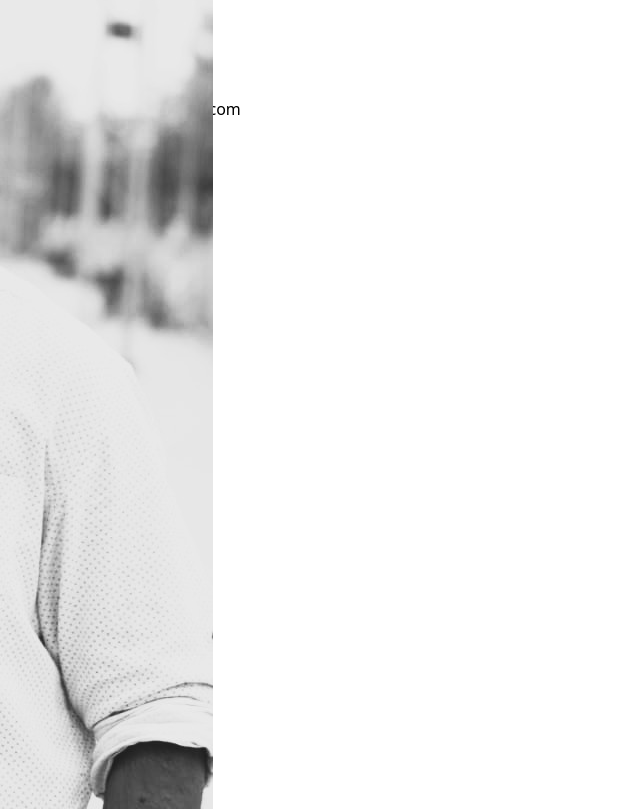
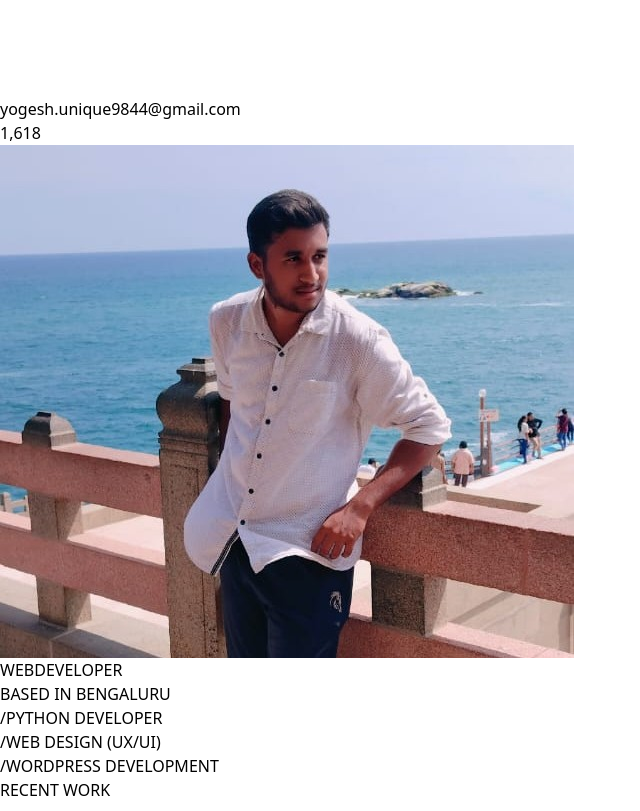
Before and after one commit to WhenYogesh/portfolio, a React app in the folder frontend/: page / in a window 1280 px wide. Shown: the part 3240-4051 px from the top of the page, without its empty margins (0-640 px from the left). Built offline with nearby package versions, Linux system fonts and the light colour scheme; the HTML template or start-up script is replaced by a standard one.

Commit message:
added hero1

```diff
--- a/frontend/src/components/hero.tsx
+++ b/frontend/src/components/hero.tsx
@@ -1,18 +1,42 @@
 import React, { useState, useRef } from 'react';
 
 const CreativeDesignerHero: React.FC = () => {
+  const [hoveredLetter, setHoveredLetter] = useState<number | null>(null);
   const [mousePosition, setMousePosition] = useState({ x: 0, y: 0 });
-  const [isHovering, setIsHovering] = useState(false);
-  const titleRef = useRef<HTMLDivElement>(null);
+
+  const title = "WEBDEVELOPER";
+  const letters = title.split('');
+
+  // Different images for different letters
+  const letterImages = [
+    "./src/assets/bw.jpg", // W - Web
+    "./src/assets/color.jpg", // E - Development
+    "./src/assets/bw.jpg", // B - Browser
+    "./src/assets/color.jpg", // D - Design
+    "./src/assets/bw.jpg", // E - E-commerce
+    "./src/assets/color.jpg", // V - Visual
+    "./src/assets/bw.jpg", // E - Experience
+    "./src/assets/color.jpg", // L - Layout
+    "./src/assets/bw.jpg", // O - Optimization
+    "./src/assets/color.jpg", // P - Performance
+    "./src/assets/bw.jpg", // E - Engineering
+    "./src/assets/color.jpg", // R - Responsive
+  ];
 
   const handleMouseMove = (e: React.MouseEvent<HTMLDivElement>) => {
-    if (titleRef.current) {
-      const rect = titleRef.current.getBoundingClientRect();
+    const rect = e.currentTarget.getBoundingClientRect();
     setMousePosition({
       x: e.clientX - rect.left,
       y: e.clientY - rect.top,
     });
-    }
+  };
+
+  const handleLetterHover = (index: number) => {
+    setHoveredLetter(index);
+  };
+
+  const handleLetterLeave = () => {
+    setHoveredLetter(null);
   };
 
   return (
@@ -34,7 +58,7 @@ const CreativeDesignerHero: React.FC = () => {
           <div className="mb-6 flex flex-col items-center">
             <div className="w-full max-w-[220px] aspect-[3/4] bg-gray-300 overflow-hidden mb-4">
               <img
-                src=".\src\assets\color.jpg"
+                src="./src/assets/color.jpg"
                 alt="Creative Designer"
                 className="w-full h-full object-cover grayscale"
               />
@@ -79,26 +103,28 @@ const CreativeDesignerHero: React.FC = () => {
         <div className="hidden lg:block w-full max-w-[1600px] mx-auto">
           <div className="relative w-full h-[calc(100vh-6rem)]">
             {/* Top Counter */}
-            <div className="absolute top-0 left-0 text-[10px] xl:text-[11px] font-medium z-10">
-              2025
+            <div className="absolute top-0 left-0 text-[10px] xl:text-[11px] font-medium z-30">
+              1,618
             </div>
 
-            {/* Main Title with Image Interaction */}
+            {/* Main Title with Letter Hover */}
             <div
-              ref={titleRef}
               className="relative w-full"
               onMouseMove={handleMouseMove}
-              onMouseEnter={() => setIsHovering(true)}
-              onMouseLeave={() => setIsHovering(false)}
             >
-              <h1 className="text-[120px] xl:text-[160px] 2xl:text-[220px] leading-[0.82] font-black tracking-[-0.02em] cursor-default select-none whitespace-nowrap overflow-visible">
-                WEBDEVELOPER
-              </h1>
+              {/* Background Image - Behind the text */}
+              <div className="absolute right-[8%] xl:right-[12%] 2xl:right-[15%] top-[50px] xl:top-[80px] 2xl:top-[120px] w-[220px] xl:w-[280px] 2xl:w-[350px] aspect-[3/4] bg-gray-300 overflow-hidden z-10">
+                <img
+                  src="./src/assets/color.jpg"
+                  alt="Creative Designer"
+                  className="w-full h-full object-cover grayscale"
+                />
+              </div>
 
-              {/* Floating Image - follows cursor */}
+              {/* Hover Image - Shows when hovering over letters */}
               <div
-                className={`fixed w-[240px] xl:w-[300px] 2xl:w-[350px] aspect-[3/4] bg-gray-300 overflow-hidden pointer-events-none transition-opacity duration-200 z-[100] ${
-                  isHovering ? 'opacity-100' : 'opacity-0'
+                className={`fixed w-[240px] xl:w-[300px] 2xl:w-[350px] aspect-[3/4] bg-gray-300 overflow-hidden pointer-events-none transition-all duration-300 z-20 ${
+                  hoveredLetter !== null ? 'opacity-100 scale-100' : 'opacity-0 scale-95'
                 }`}
                 style={{
                   left: `${mousePosition.x}px`,
@@ -106,37 +132,47 @@ const CreativeDesignerHero: React.FC = () => {
                   transform: 'translate(-50%, -50%)',
                 }}
               >
+                {hoveredLetter !== null && (
                   <img
-                  src=".\src\assets\bw.jpg"
-                  alt="Creative Designer"
+                    src={letterImages[hoveredLetter]}
+                    alt={`Letter ${letters[hoveredLetter]}`}
                     className="w-full h-full object-cover grayscale"
                   />
+                )}
               </div>
+
+              {/* Title Text - Above the images */}
+              <h1 className="text-[120px] xl:text-[160px] 2xl:text-[220px] leading-[0.82] font-black tracking-[-0.02em] cursor-default select-none whitespace-nowrap overflow-visible relative z-30">
+                {letters.map((letter, index) => (
+                  <span
+                    key={index}
+                    className="inline-block transition-all duration-200 hover:text-gray-600 hover:scale-110"
+                    onMouseEnter={() => handleLetterHover(index)}
+                    onMouseLeave={handleLetterLeave}
+                    style={{
+                      transition: 'all 0.3s ease',
+                    }}
+                  >
+                    {letter}
+                  </span>
+                ))}
+              </h1>
             </div>
 
             {/* "BASED IN BENGALURU" - aligned with title top */}
-            <div className="absolute top-[105px] xl:top-[140px] 2xl:top-[190px] right-0 text-[10px] xl:text-[11px] 2xl:text-[12px] tracking-[0.3em] font-light z-10">
-              LIVES IN BENGALURU
+            <div className="absolute top-[105px] xl:top-[140px] 2xl:top-[190px] right-0 text-[10px] xl:text-[11px] 2xl:text-[12px] tracking-[0.3em] font-light z-30">
+              BASED IN BENGALURU
             </div>
 
             {/* Services List - positioned left below title */}
-            <div className="absolute left-0 top-[200px] xl:top-[260px] 2xl:top-[350px] space-y-0.5 xl:space-y-1 z-10">
+            <div className="absolute left-0 top-[200px] xl:top-[260px] 2xl:top-[350px] space-y-0.5 xl:space-y-1 z-30">
               <p className="text-[14px] xl:text-[16px] 2xl:text-[17px] font-bold tracking-tight leading-tight">/PYTHON DEVELOPER</p>
               <p className="text-[14px] xl:text-[16px] 2xl:text-[17px] font-bold tracking-tight leading-tight">/WEB DESIGN (UX/UI)</p>
               <p className="text-[14px] xl:text-[16px] 2xl:text-[17px] font-bold tracking-tight leading-tight">/WORDPRESS DEVELOPMENT</p>
             </div>
 
-            {/* Static Image - overlapping title */}
-            <div className="absolute right-[8%] xl:right-[12%] 2xl:right-[15%] top-[50px] xl:top-[80px] 2xl:top-[120px] w-[220px] xl:w-[280px] 2xl:w-[350px] aspect-[3/4] bg-gray-300 overflow-hidden z-20 shadow-lg">
-              <img
-                src=".\src\assets\color.jpg"
-                alt="Creative Designer"
-                className="w-full h-full object-cover grayscale"
-              />
-            </div>
-
             {/* Bottom Section - positioned higher up */}
-            <div className="absolute bottom-[100px] xl:bottom-[120px] 2xl:bottom-[140px] left-0 right-0 w-full">
+            <div className="absolute bottom-[100px] xl:bottom-[120px] 2xl:bottom-[140px] left-0 right-0 w-full z-30">
               {/* Recent Work */}
               <div className="mb-6 xl:mb-8">
                 <div className="flex items-center gap-2 xl:gap-3 mb-1 xl:mb-2">
```
Lines whose indentation alone changed are shown as unchanged.
